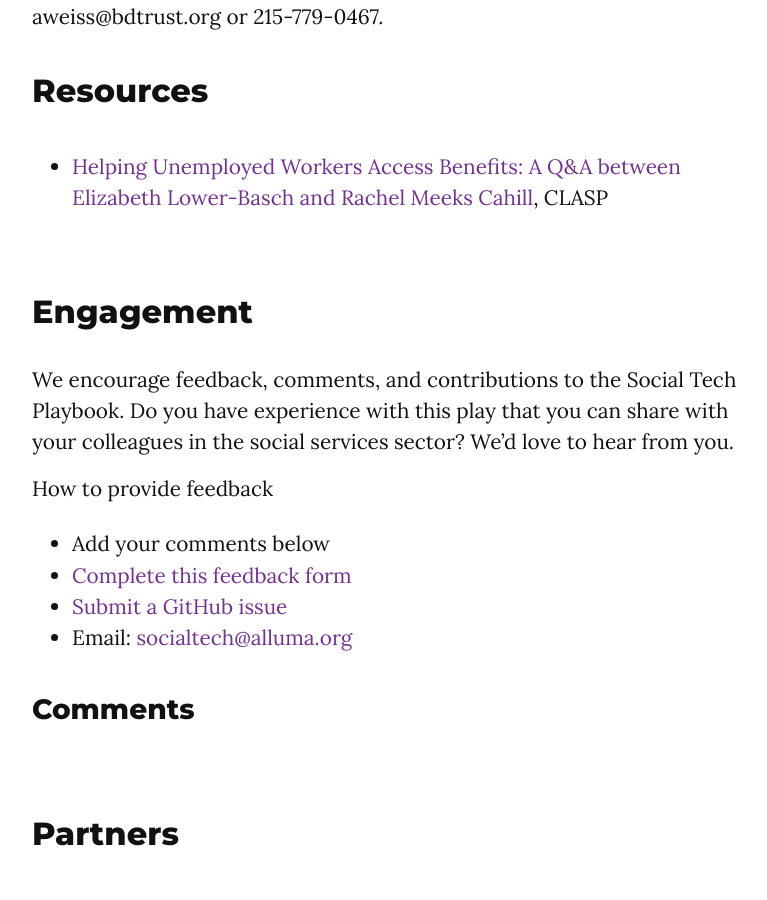
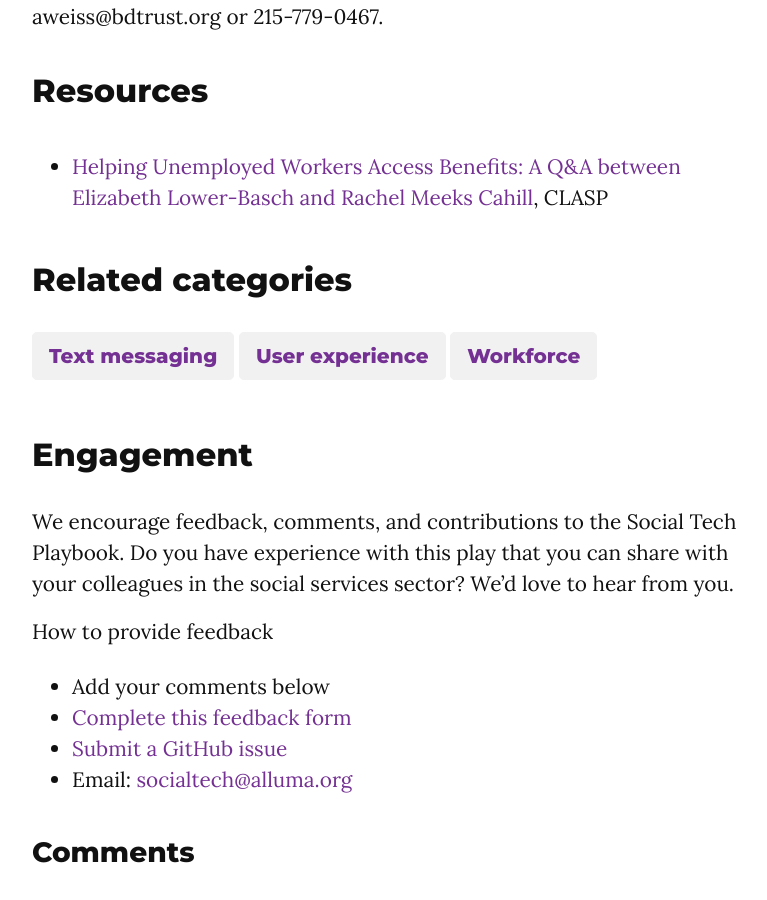
Before and after one commit to Social-Tech-Collab/socialtechcollaborative, a Jekyll site: the page built from _posts/2020-06-03-target-outreach-to-individuals-applying-for unemployment=compensation.md, in a window 1280 px wide and 900 px high, scrolled down 2545 px. Shown: the whole window, without its empty margins (53-820 px from the left). Built offline with Jekyll 4.4.1, drawn with Linux system fonts in a browser that asks for light colours; nearby versions of some CDN libraries; some web fonts are replaced; comment, search, counter and statistics services are not loaded.

Commit message:
add categories

```diff
--- a/_posts/2020-06-03-target-outreach-to-individuals-applying-for unemployment=compensation.md
+++ b/_posts/2020-06-03-target-outreach-to-individuals-applying-for unemployment=compensation.md
@@ -1,6 +1,6 @@
 ---
 title: "Target outreach to individuals applying for unemployment compensation"
-categories: []
+categories: ["Text messaging", "User experience", "Workforce"]
 date: 2020-6-3
 comments: true
 ---
```
